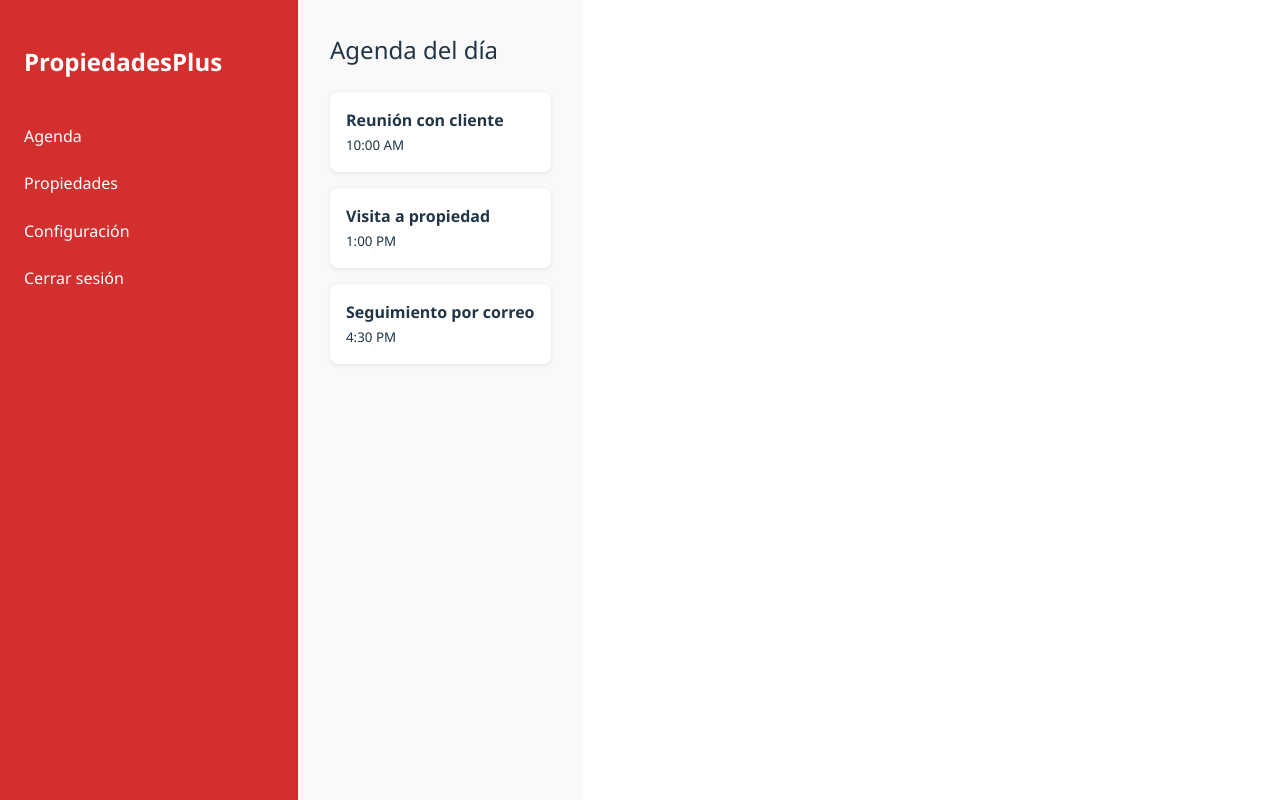
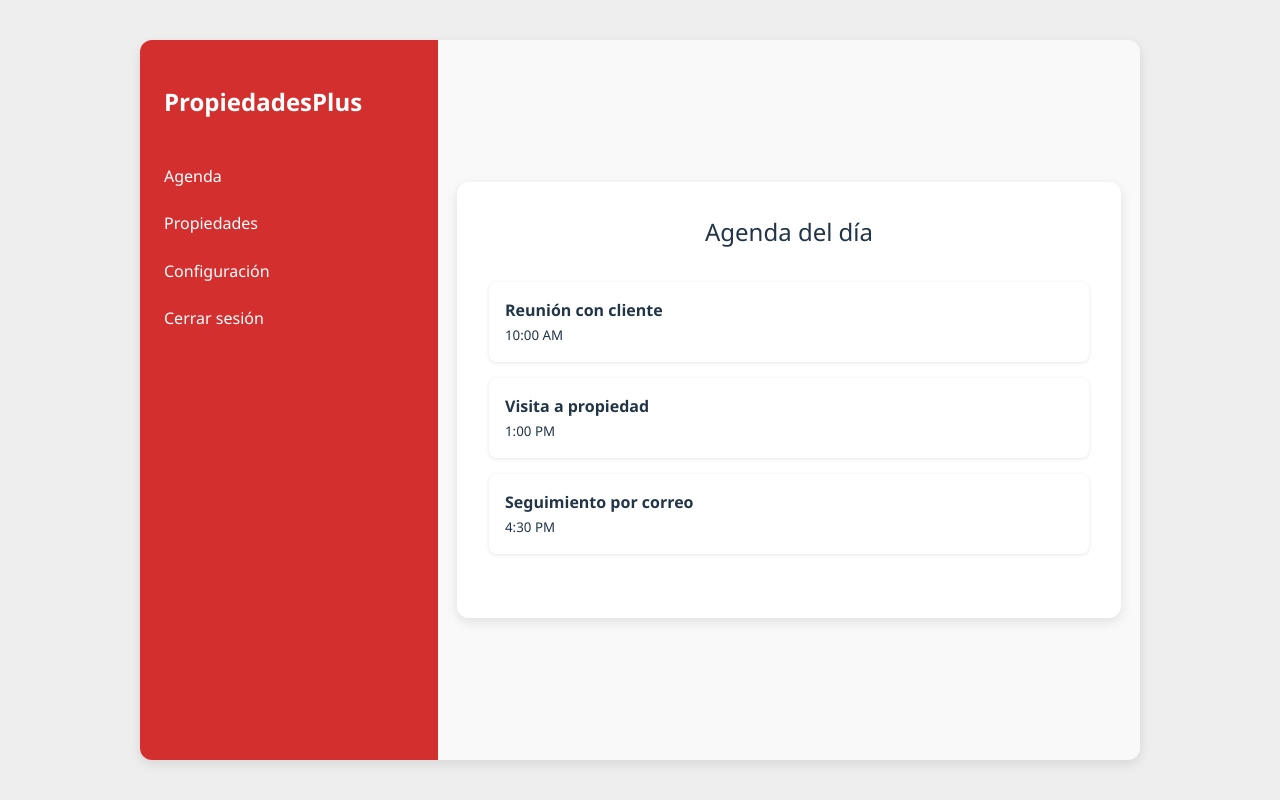
Before and after one commit to JeRee69/ConstruSoftware, a React (Vite) app in the folder VisitaFacil/: page /agenda in a window 1280 px wide. Built offline with nearby package versions, Linux system fonts and the light colour scheme.

Commit message:
Agenda sale mas centrada ahora en la pantalla

```diff
--- a/VisitaFacil/src/App.jsx
+++ b/VisitaFacil/src/App.jsx
@@ -1,7 +1,8 @@
-import {Route, Routes} from 'react-router-dom';
+import { Route, Routes } from 'react-router-dom';
+import Agenda from './components/Agenda';
 import Login from './components/auth/Login';
 import Register from './components/auth/Register';
-import Agenda from './components/Agenda';
+import Catalogo from './components/Catalogo'; // 👈 Asegúrate que el path esté correcto
 
 function App() {
     return (
@@ -9,6 +10,7 @@ function App() {
             <Route path="/" element={<Login/>}/>
             <Route path="/registro" element={<Register/>}/>
             <Route path="/agenda" element={<Agenda/>}/>
+            <Route path="/catalogo" element={<Catalogo/>}/> {/* 👈 Ruta agregada */}
         </Routes>
     );
 }
--- a/VisitaFacil/src/components/Agenda.jsx
+++ b/VisitaFacil/src/components/Agenda.jsx
@@ -1,9 +1,23 @@
-import React from 'react';
 import styled from 'styled-components';
+
+const OuterWrapper = styled.div`
+  height: 100vh;
+  width: 100vw;
+  display: flex;
+  justify-content: center;
+  align-items: center;
+  background-color: #eeeeee;
+`;
 
 const Container = styled.div`
   display: flex;
-  height: 100vh;
+  width: 100%;
+  max-width: 1000px;
+  height: 90vh;
+  background-color: #f9f9f9;
+  border-radius: 12px;
+  box-shadow: 0 4px 12px rgba(0, 0, 0, 0.1);
+  overflow: hidden;
   font-family: 'Segoe UI', Tahoma, Geneva, Verdana, sans-serif;
 `;
 
@@ -37,18 +51,33 @@ const SidebarItem = styled.button`
 
 const Main = styled.div`
   flex-grow: 1;
+  display: flex;
+  justify-content: center;
+  align-items: center;
+`;
+
+const MainContent = styled.div`
+  display: flex;
+  flex-direction: column;
+  align-items: center;
+  justify-content: center;
+  width: 100%;
+  max-width: 600px;
   padding: 2rem;
-  background-color: #f9f9f9;
+  background-color: white;
+  border-radius: 12px;
+  box-shadow: 0 4px 12px rgba(0, 0, 0, 0.1);
 `;
 
 const Header = styled.div`
   font-size: 1.5rem;
-  margin-bottom: 1.5rem;
+  margin-bottom: 1rem;
 `;
 
 const TaskList = styled.ul`
   list-style: none;
   padding: 0;
+  width: 100%;
 `;
 
 const TaskItem = styled.li`
@@ -61,12 +90,13 @@ const TaskItem = styled.li`
 
 const Agenda = () => {
   const tasks = [
-        {id: 1, title: 'Reunión con cliente', time: '10:00 AM'},
-        {id: 2, title: 'Visita a propiedad', time: '1:00 PM'},
-        {id: 3, title: 'Seguimiento por correo', time: '4:30 PM'},
+    { id: 1, title: 'Reunión con cliente', time: '10:00 AM' },
+    { id: 2, title: 'Visita a propiedad', time: '1:00 PM' },
+    { id: 3, title: 'Seguimiento por correo', time: '4:30 PM' },
   ];
 
   return (
+    <OuterWrapper>
       <Container>
         <Sidebar>
           <SidebarTitle>PropiedadesPlus</SidebarTitle>
@@ -77,17 +107,20 @@ const Agenda = () => {
         </Sidebar>
 
         <Main>
+          <MainContent>
             <Header>Agenda del día</Header>
             <TaskList>
               {tasks.map((task) => (
                 <TaskItem key={task.id}>
-                            <strong>{task.title}</strong> <br/>
+                  <strong>{task.title}</strong> <br />
                   <small>{task.time}</small>
                 </TaskItem>
               ))}
             </TaskList>
+          </MainContent>
         </Main>
       </Container>
+    </OuterWrapper>
   );
 };
 
```
Also changed, not shown: 1 other file (tests, documents, lock files or other folders). Lines whose indentation alone changed are shown as unchanged.
